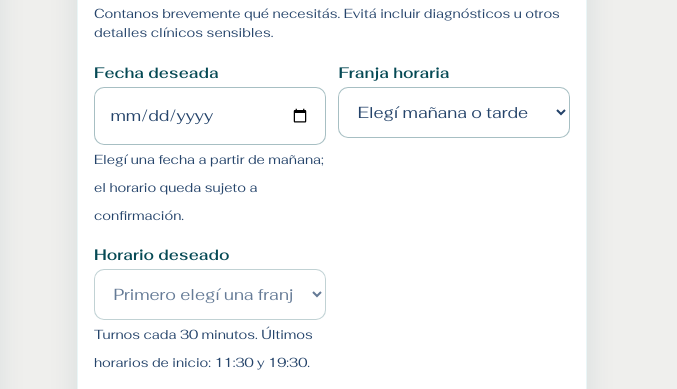
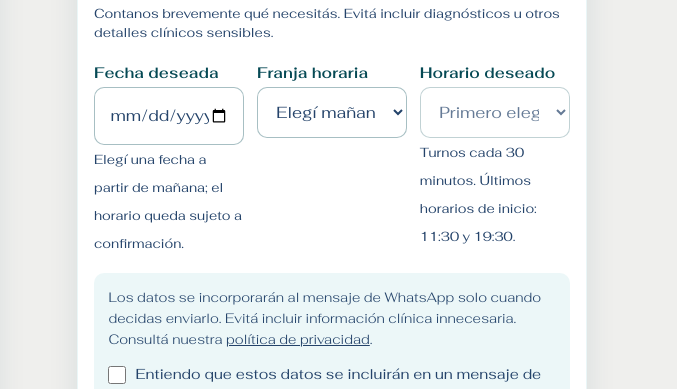
Before and after one commit to cfferraris/Sofi, a website: page index.html in a window 1280 px wide. Shown: the part 3614-4003 px from the top of the page, 603-1280 px from the left. Drawn offline with nearby package versions, Linux system fonts and the light colour scheme.

Commit message:
Align appointment date period and time selectors

```diff
--- a/css/styles.css
+++ b/css/styles.css
@@ -2501,7 +2501,7 @@ body:has(.navbar.visible) .whatsapp-float {
 }
 
 .appointment-field-row {
-    grid-template-columns: minmax(0, 1fr) minmax(0, 1fr);
+    grid-template-columns: repeat(3, minmax(0, 1fr));
     gap: 0.8rem;
 }
 
@@ -2580,7 +2580,7 @@ body:has(.navbar.visible) .whatsapp-float {
     margin: 0;
 }
 
-@media (max-width: 600px) {
+@media (max-width: 760px) {
     .appointment-field-row {
         grid-template-columns: 1fr;
     }
```
